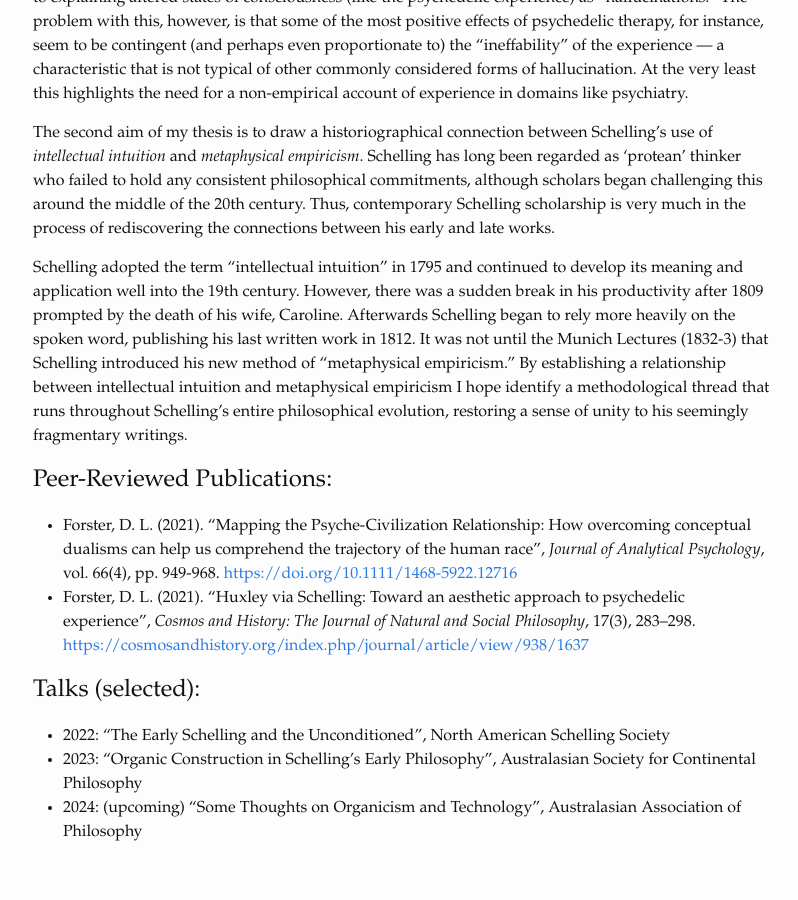
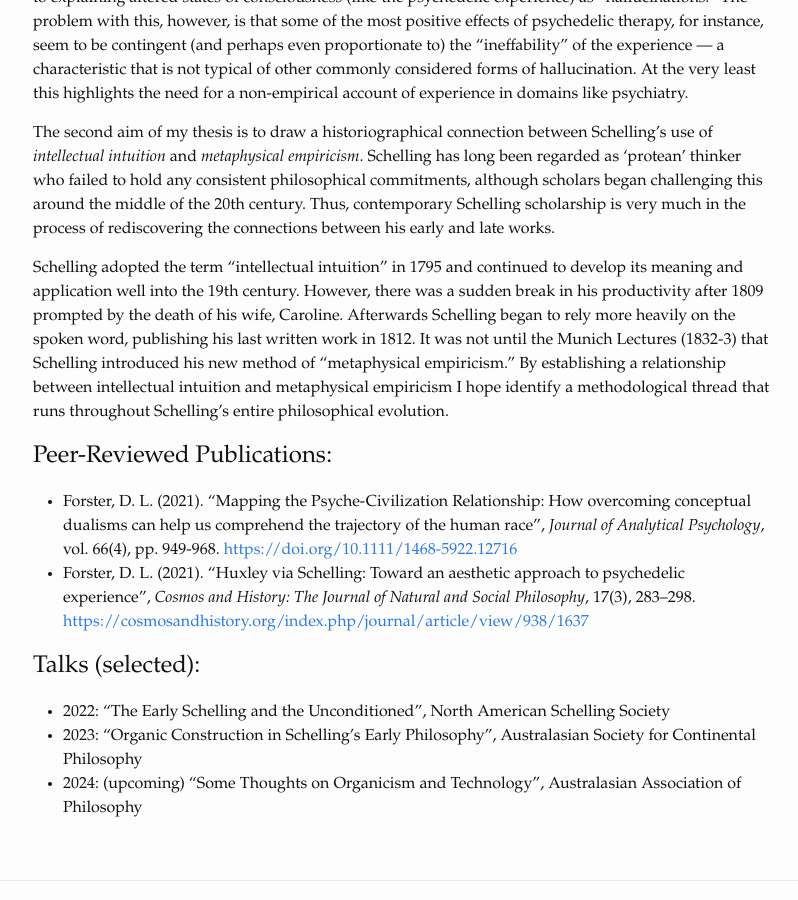
Before and after one commit to darcyforster/darcyforster, a Jekyll site: the page built from research.markdown, in a window 1280 px wide and 900 px high, scrolled down 571 px. Shown: the whole window, without its empty margins (237-1035 px from the left). Built offline with Jekyll 4.4.1, drawn with Linux system fonts in a browser that asks for light colours.

Commit message:
Update research.markdown

```diff
--- a/research.markdown
+++ b/research.markdown
@@ -13,7 +13,7 @@ The term "ineffable" is commonly used to describe those experiences that seem to
 
 The second aim of my thesis is to draw a historiographical connection between Schelling's use of *intellectual intuition* and *metaphysical empiricism*. Schelling has long been regarded as 'protean' thinker who failed to hold any consistent philosophical commitments, although scholars began challenging this around the middle of the 20th century. Thus, contemporary Schelling scholarship is very much in the process of rediscovering the connections between his early and late works.
 
-Schelling adopted the term "intellectual intuition" in 1795 and continued to develop its meaning and application well into the 19th century. However, there was a sudden break in his productivity after 1809 prompted by the death of his wife, Caroline. Afterwards Schelling began to rely more heavily on the spoken word, publishing his last written work in 1812. It was not until the Munich Lectures (1832-3) that Schelling introduced his new method of "metaphysical empiricism." By establishing a relationship between intellectual intuition and metaphysical empiricism I hope identify a methodological thread that runs throughout Schelling's entire philosophical evolution, restoring a sense of unity to his seemingly fragmentary writings.
+Schelling adopted the term "intellectual intuition" in 1795 and continued to develop its meaning and application well into the 19th century. However, there was a sudden break in his productivity after 1809 prompted by the death of his wife, Caroline. Afterwards Schelling began to rely more heavily on the spoken word, publishing his last written work in 1812. It was not until the Munich Lectures (1832-3) that Schelling introduced his new method of "metaphysical empiricism." By establishing a relationship between intellectual intuition and metaphysical empiricism I hope identify a methodological thread that runs throughout Schelling's entire philosophical evolution.
 
 Peer-Reviewed Publications:
 ======
```
